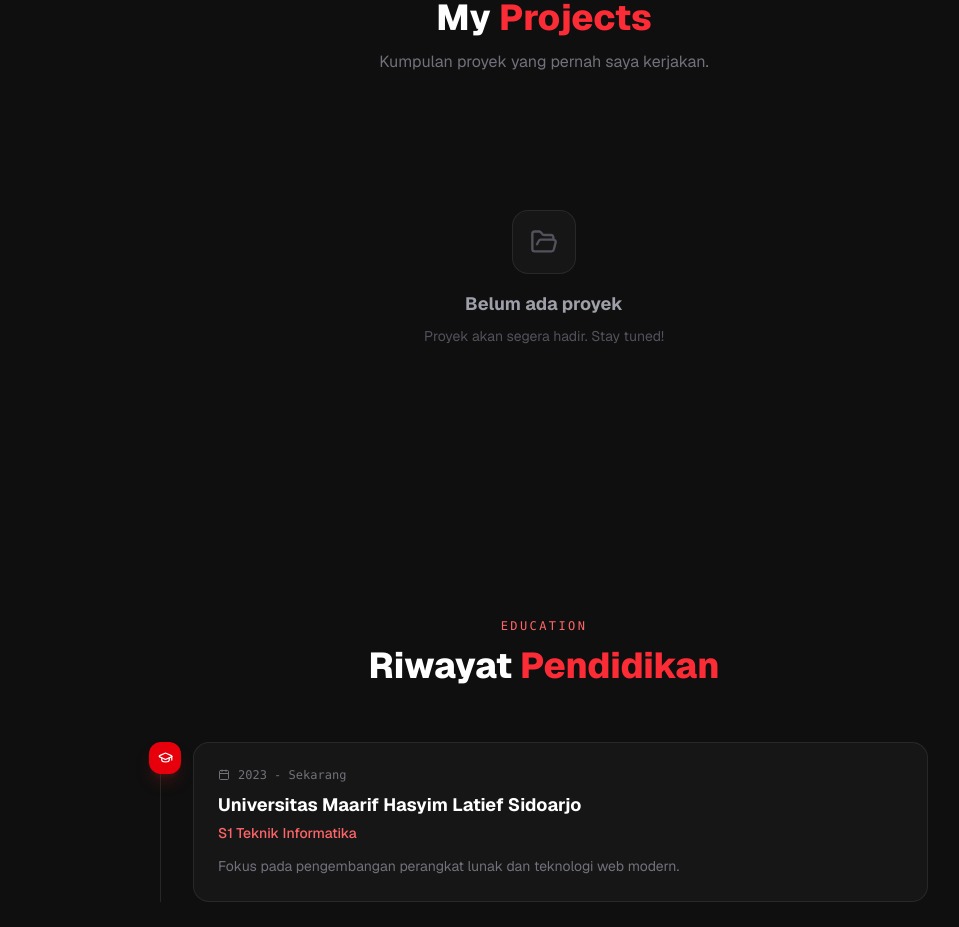
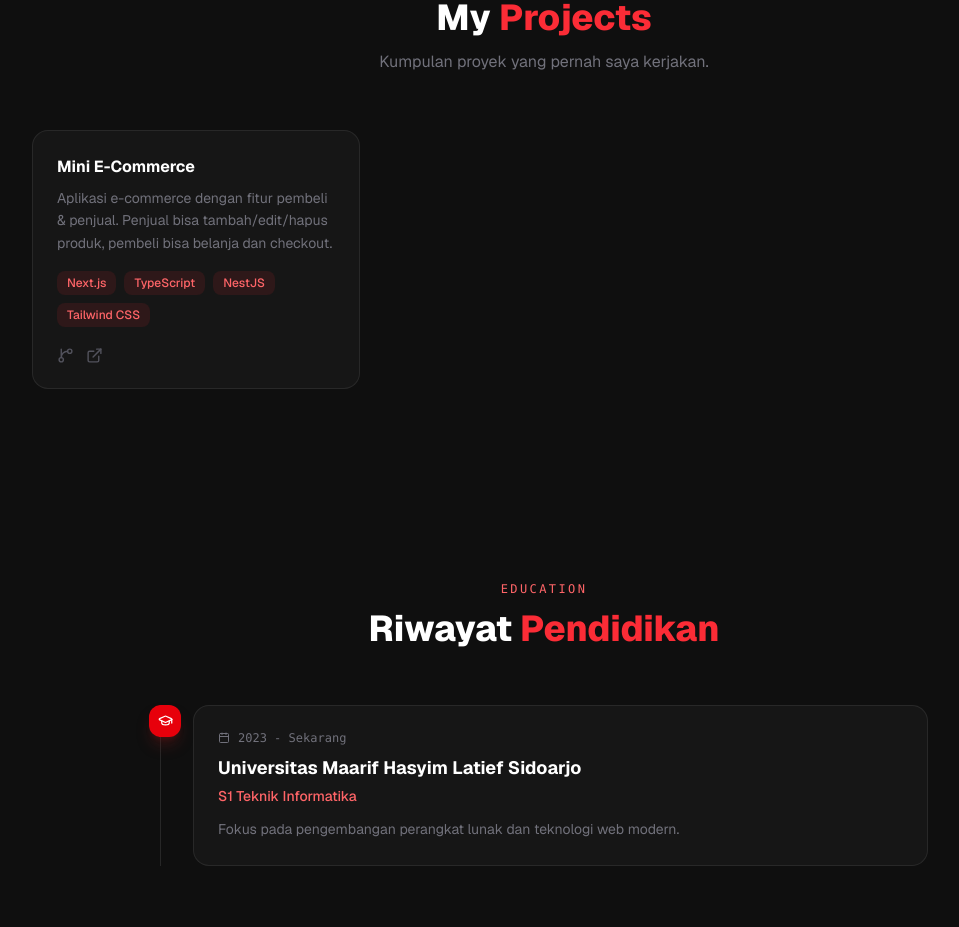
Before and after one commit to MAgSAsli/Profile-Web, a Next.js app: page / in a window 1280 px wide. Shown: the part 2300-3227 px from the top of the page, without its empty margins (96-1055 px from the left). Built offline with nearby package versions, Linux system fonts and the light colour scheme.

Commit message:
feat: add mini-ecommerce project to portfolio

```diff
--- a/data/portfolio.ts
+++ b/data/portfolio.ts
@@ -34,4 +34,12 @@ export const projects: {
   tech: string[];
   github?: string;
   demo?: string;
-}[] = [];
+}[] = [
+  {
+    title: "Mini E-Commerce",
+    description: "Aplikasi e-commerce dengan fitur pembeli & penjual. Penjual bisa tambah/edit/hapus produk, pembeli bisa belanja dan checkout.",
+    tech: ["Next.js", "TypeScript", "NestJS", "Tailwind CSS"],
+    github: "https://github.com/MAgSAsli/mini-ecommerce",
+    demo: "https://mini-ecommerce-mu-ten.vercel.app",
+  },
+];
```
